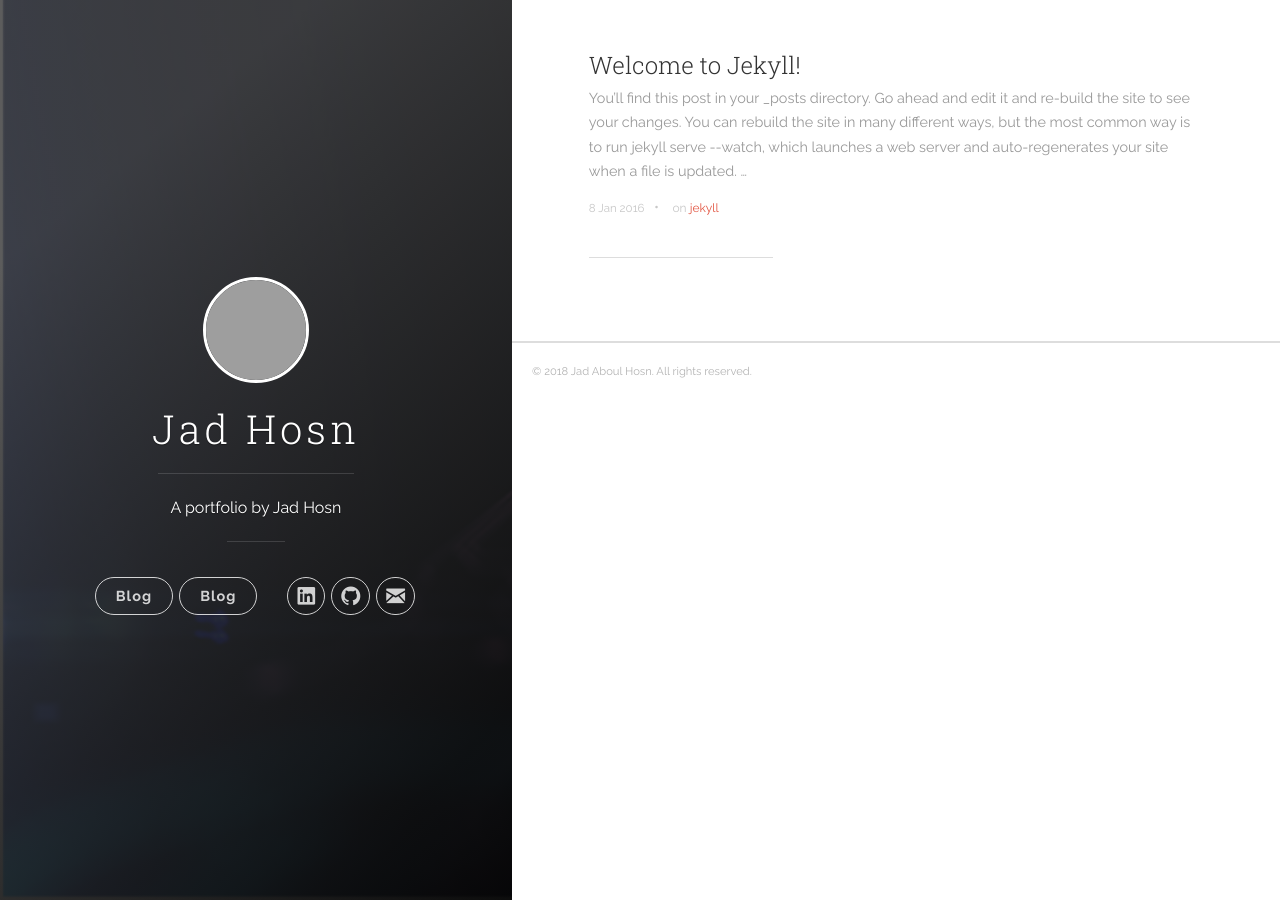
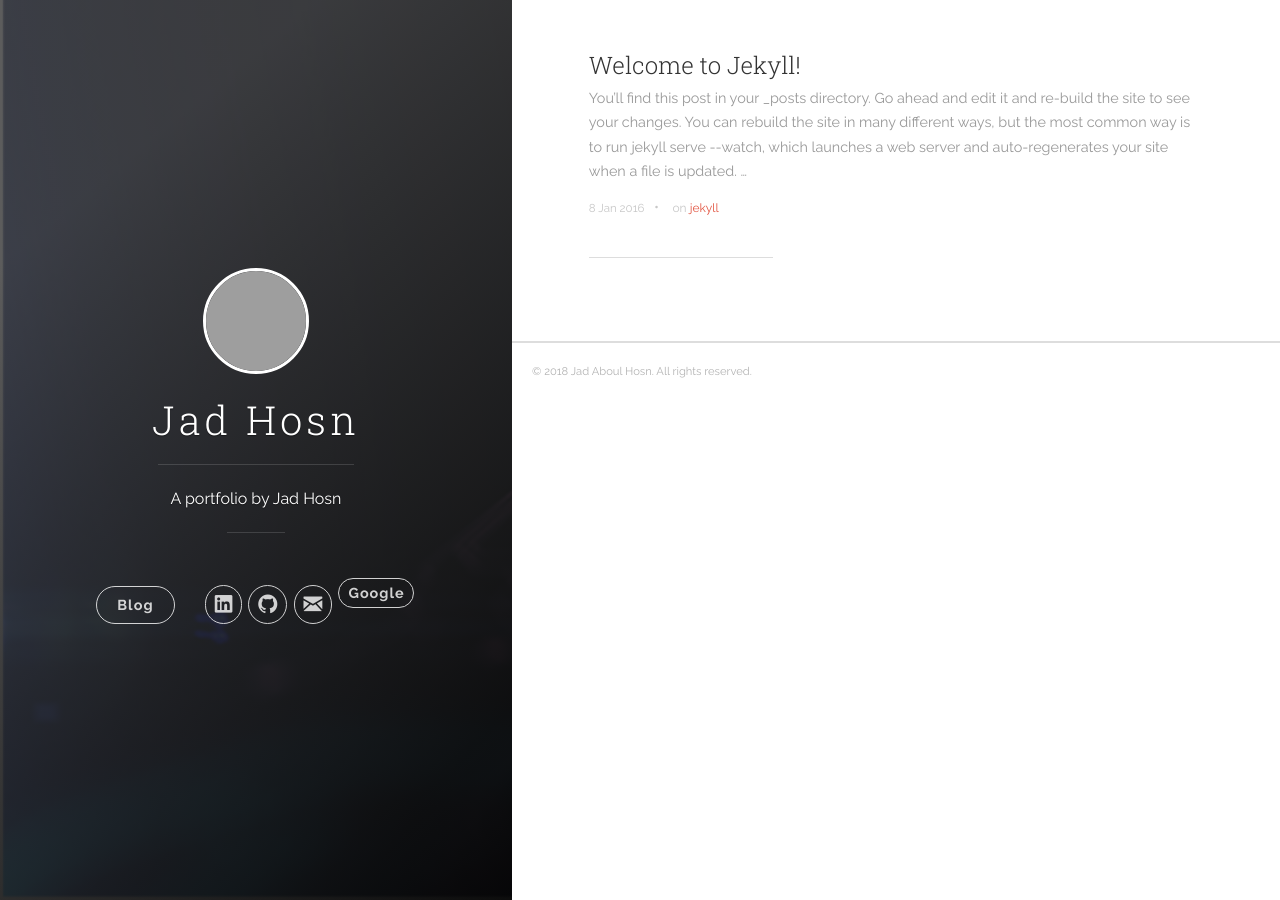
Before and after one commit to jadhosn/jadhosn.github.io, a Jekyll site: the page built from index.html, in a window 1280 px wide. Built offline with Jekyll 4.4.1, drawn with Linux system fonts in a browser that asks for light colours; the list of posts is cut into pages by our own code; grey boxes are pictures that could not be loaded.

Commit message:
updating hyperlink

```diff
--- a/_includes/header.html
+++ b/_includes/header.html
@@ -17,12 +17,6 @@
         <hr class="panel-cover__divider panel-cover__divider--secondary">
 
         <div class="navigation-wrapper">
-
-          <nav class="cover-navigation cover-navigation--primary">
-            <ul class="navigation">
-              <li class="navigation__item"><a href="{{ site.baseurl }}/#blog" title="link to {{ site.title }} blog" class="blog-button">Blog</a></li>
-            </ul>
-          </nav>
 
           <nav class="cover-navigation cover-navigation--primary">
             <ul class="navigation">
@@ -91,6 +85,13 @@
               <!--</a>-->
             <!--</li>-->
 
+              <nav class="cover-navigation cover-navigation--primary">
+                <ul class="navigation">
+                  <li class="navigation__item"><a href="https://www.google.com" title="link to {{ site.title }} blog" class="blog-button">Google</a></li>
+                </ul>
+              </nav>
+
+
             </ul>
           </nav>
 
```
